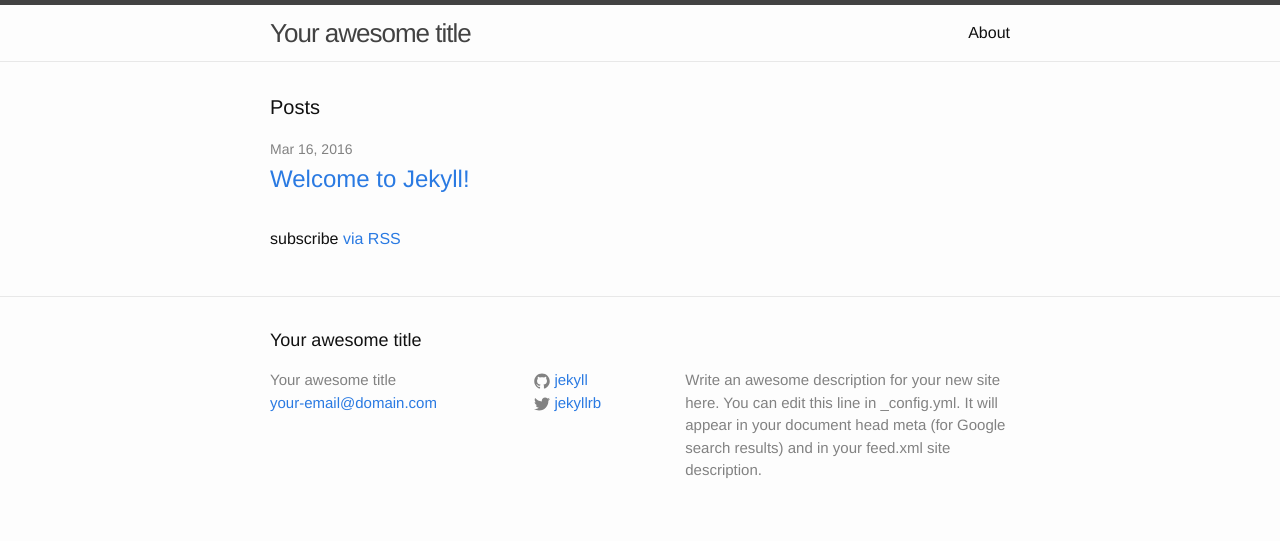
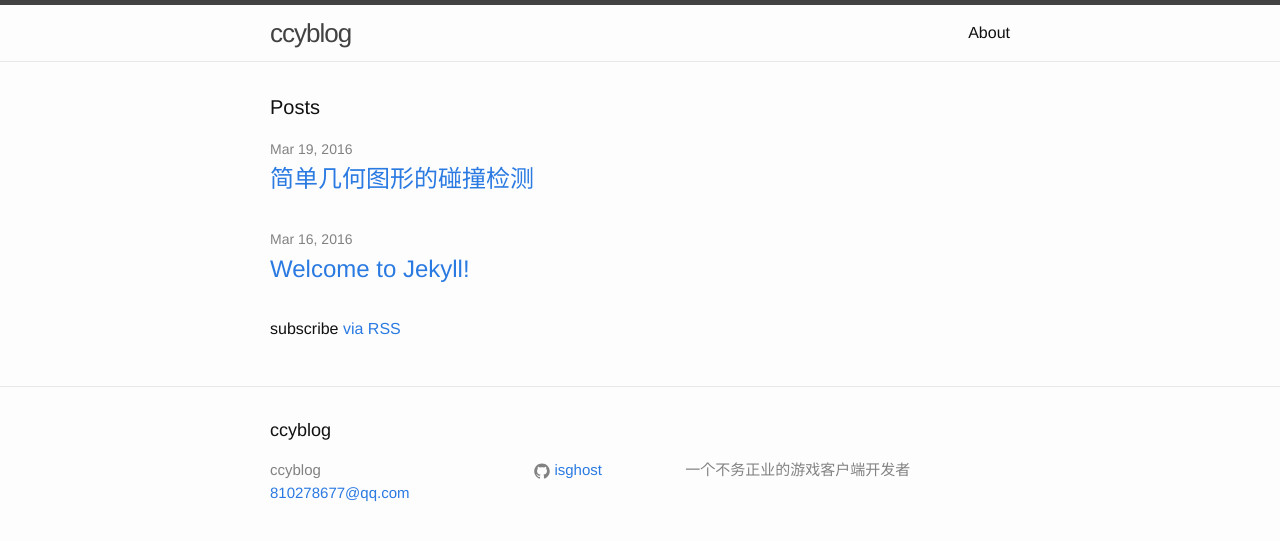
Before and after one commit to isghost/isghost.github.io, a Jekyll site: the page built from index.html, in a window 1280 px wide. Shown: the top 541 px of the page. Built offline with Jekyll 4.4.1, drawn with Linux system fonts in a browser that asks for light colours; some of the changed lines change nothing that is shown.

Commit message:
添加rakefile 添加第一篇博客，简单几何图形的碰撞 添加博客里的资源

```diff
--- a/_config.yml
+++ b/_config.yml
@@ -6,16 +6,14 @@
 # 'jekyll serve'. If you change this file, please restart the server process.
 
 # Site settings
-title: Your awesome title
-email: your-email@domain.com
-description: > # this means to ignore newlines until "baseurl:"
-  Write an awesome description for your new site here. You can edit this
-  line in _config.yml. It will appear in your document head meta (for
-  Google search results) and in your feed.xml site description.
+title: ccyblog
+email: 810278677@qq.com
+description:  一个不务正业的游戏客户端开发者
 baseurl: "" # the subpath of your site, e.g. /blog
-url: "http://yourdomain.com" # the base hostname & protocol for your site
-twitter_username: jekyllrb
-github_username:  jekyll
+url: "http://www.ccyblog.com" # the base hostname & protocol for your site
+baseurl: ""
+twitter_username: no
+github_username:  isghost
 
 # Build settings
 markdown: kramdown
--- /dev/null
+++ b/_posts/2016-03-19-collide.markdown
@@ -0,0 +1,185 @@
+---
+layout: post
+permalink: /:categories/:title.html
+title: 简单几何图形的碰撞检测
+published: true
+categories:
+tags:
+---
+
+前言
+====
+
+> 目前主流的游戏引擎cocos2dx,u3d,ue4都提供了强大的物理引擎，但功能的丰富意味着性能消耗。在实际应用中，并不需要
+那么多的功能，比如跑酷类游戏，为了用户体验，可能还需要做出一些不符合物理的情况。这篇文章记录我在游戏开发中所用
+到的碰撞方法。
+
+准备条件
+====
+
+**实现代码**： ``Lua``
+**坐标系**：``笛卡尔坐标系``
+**几何数据结构：**
+*圆形:*
+{% highlight lua %}
+-- x,y为圆心
+-- r为半径
+{x = 1.0,y = 1.0,r = 1.0}
+{% endhighlight %}
+*矩形：*
+{% highlight lua %}
+-- x,y为左下角坐标
+-- width,height为宽度和长度
+{x = 1.0,y = 1.0,width = 1.0, height = 1.0}
+{% endhighlight %}
+*旋转矩形：*
+{% highlight lua %}
+-- x,y为左下角坐标
+-- width,height为宽度和长度
+-- angle矩形逆时针的旋转角度
+{x = 1.0,y = 1.0,width = 1.0, height = 1.0, angle = 90}
+{% endhighlight %}
+圆与圆的碰撞
+====
+> 两圆心的距离大于半径和不相交，否则相交
+{% highlight lua %}
+local function circleIntersectsCircle(circle1,circle2)
+    return  (circle1.x - circle2.x)^2 + (circle1.y - circle2.y)^2 < (circle1.r + circle2.r)^2
+end
+{% endhighlight %}
+![圆形X圆形]({{ site.baseurl }}/images/math/circleXcircle.gif)
+
+矩形与矩形
+====
+> 意会一下
+{% highlight lua %}
+local function rectIntersectsRect( rect1, rect2 )
+    local intersect = not ( rect1.x > rect2.x + rect2.width or
+        rect1.x + rect1.width < rect2.x or
+        rect1.y > rect2.y + rect2.height or
+        rect1.y + rect1.height < rect2.y)
+    return intersect
+end
+{% endhighlight %}
+![矩形X矩形]({{ site.baseurl }}/images/math/rectXrect.gif)
+
+矩形与圆
+====
+> [理论基础](https://www.zhihu.com/question/24251545/answer/27184960)
+
+{% highlight lua %}
+local function rectIntersectsCircle(rect,circle)
+    local v = {math.abs(circle.x - (rect.x + rect.width/2)),
+        math.abs(circle.y - (rect.y + rect.height/2)) }
+    local h = {rect.width/2,rect.height/2}
+    local u = {math.max(v[1]-h[1],0),math.max(v[2]-h[2],0)}
+    return u[1]*u[1] + u[2]*u[2] < circle.r*circle.r
+end
+{% endhighlight %}
+![矩形X圆形]({{ site.baseurl }}/images/math/rectXcircle.gif)
+
+旋转矩形与圆
+====
+> 与前面相同，将圆形变化到矩形的坐标系，这里增加圆形的角度变化计算
+{% highlight lua %}
+local function rectIntersectsCircle(rect,circle)
+    local srcAngle = math.rad(rect.angle)
+    local rectCenterX = rect.x + rect.width / 2 * math.cos(srcAngle) +
+                        rect.height / 2 * math.cos(srcAngle + math.pi / 2)
+    local rectCenterY = rect.y + rect.width / 2 * math.sin(srcAngle) +
+                        rect.height / 2* math.sin(srcAngle + math.pi / 2)
+    local vectorX = circle.x - rectCenterX
+    local vectorY = circle.y - rectCenterY
+    local angle = math.atan2(rectCenterY - circle.y,rectCenterX - circle.x)
+    local angle = angle - math.rad(rect.angle)
+    local len = math.sqrt(vectorX^2 + vectorY^2)
+    local v = {math.abs(len * math.cos(angle)),math.abs(len * math.sin(angle))}
+    local h = {rect.width/2,rect.height/2}
+    local u = {math.max(v[1]-h[1],0),math.max(v[2]-h[2],0)}
+    return u[1]*u[1] + u[2]*u[2] < circle.r*circle.r
+end
+{% endhighlight %}
+![旋转矩形X圆形]({{ site.baseurl }}/images/math/rectAngleXcircle.gif)
+
+额外内容
+====
+
+测试代码
+----
+{% highlight lua %}
+function MainScene:onCreate()
+    display.newSprite("MainSceneBg.jpg")
+        :move(display.center)
+        :addTo(self)
+    self.circle1 = cc.Sprite:create("circle.png")
+    :addTo(self)
+    :setPosition(cc.p(500,300))
+    -- self.circle2 = cc.Sprite:create("circle.png")
+    -- :addTo(self)
+    -- :setPosition(cc.p(620,300))
+    -- self.rect1 = cc.Sprite:create("rect.png")
+    -- :addTo(self)
+    -- :setPosition(cc.p(500,300))
+    -- :setAnchorPoint(cc.p(0,0))
+    self.rect2 = cc.Sprite:create("rect.png")
+    :addTo(self)
+    :setPosition(cc.p(620,300))
+    :setAnchorPoint(cc.p(0,0))
+    :setRotation(-45)
+    local label = cc.Label:createWithSystemFont("是否碰撞: true", "Arial", 48)
+    :align(display.CENTER, display.center)
+    :addTo(self)
+    local moveCallback = function(touch,event)
+        local target = event:getCurrentTarget()
+        local x,y   = target:getPosition()
+        local delta = touch:getDelta()
+        target:setPosition(x+delta.x,y+delta.y)
+        ------------------------------------------------------------------
+        -- 圆形与圆形测试用例
+        -- local x1,y1 = self.circle1:getPosition()
+        -- local x2,y2 = self.circle2:getPosition()
+        -- local circle1 = {x=x1,y=y1,r=50}
+        -- local circle2 = {x=x2,y=y2,r=50}
+        -- if circleIntersectsCircle(circle1,circle2) then
+        --     label:setString("是否碰撞: true")
+        -- else
+        --     label:setString("是否碰撞: false")
+        -- end
+        ------------------------------------------------------------------
+        -- 矩形与矩形的碰撞测试
+        -- local x1,y1 = self.rect1:getPosition()
+        -- local x2,y2 = self.rect2:getPosition()
+        -- local rect1 = {x=x1,y=y1,width = 180, height = 72}
+        -- local rect2 = {x=x2,y=y2,width = 180, height = 72}
+        -- if rectIntersectsRect(rect1,rect2) then
+        --     label:setString("是否碰撞: true")
+        -- else
+        --     label:setString("是否碰撞: false")
+        -- end
+        ------------------------------------------------------------------
+        -- 矩形与圆的碰撞测试
+        -- local x1,y1 = self.circle1:getPosition()
+        -- local x2,y2 = self.rect2:getPosition()
+        -- local circle1 = {x=x1,y=y1,r=50}
+        -- local rect2 = {x=x2,y=y2,width = 180, height = 72}
+        -- if rectIntersectsCircle(rect2,circle1) then
+        --     label:setString("是否碰撞: true")
+        -- else
+        --     label:setString("是否碰撞: false")
+        -- end
+        ------------------------------------------------------------------
+        -- 旋转矩形与圆的碰撞测试
+        local x1,y1 = self.circle1:getPosition()
+        local x2,y2 = self.rect2:getPosition()
+        local circle1 = {x=x1,y=y1,r=50}
+        local rect2 = {x=x2,y=y2,width = 180, height = 72,angle = 45}
+        if rectRotateIntersectsCircle(rect2,circle1) then
+            label:setString("是否碰撞: true")
+        else
+            label:setString("是否碰撞: false")
+        end
+    end
+    addTouchListener(self.circle1,nil,moveCallback)
+    addTouchListener(self.rect2,nil,moveCallback)
+end
+{% endhighlight %}
```
Also changed, not shown: images/icon/cat.png (added), images/icon/githubIcon.png (added), images/math/circleXcircle.gif (added), images/math/rectAngleXcircle.gif (added), images/math/rectXcircle.gif (added), images/math/rectXrect.gif (added), 1 other file.
